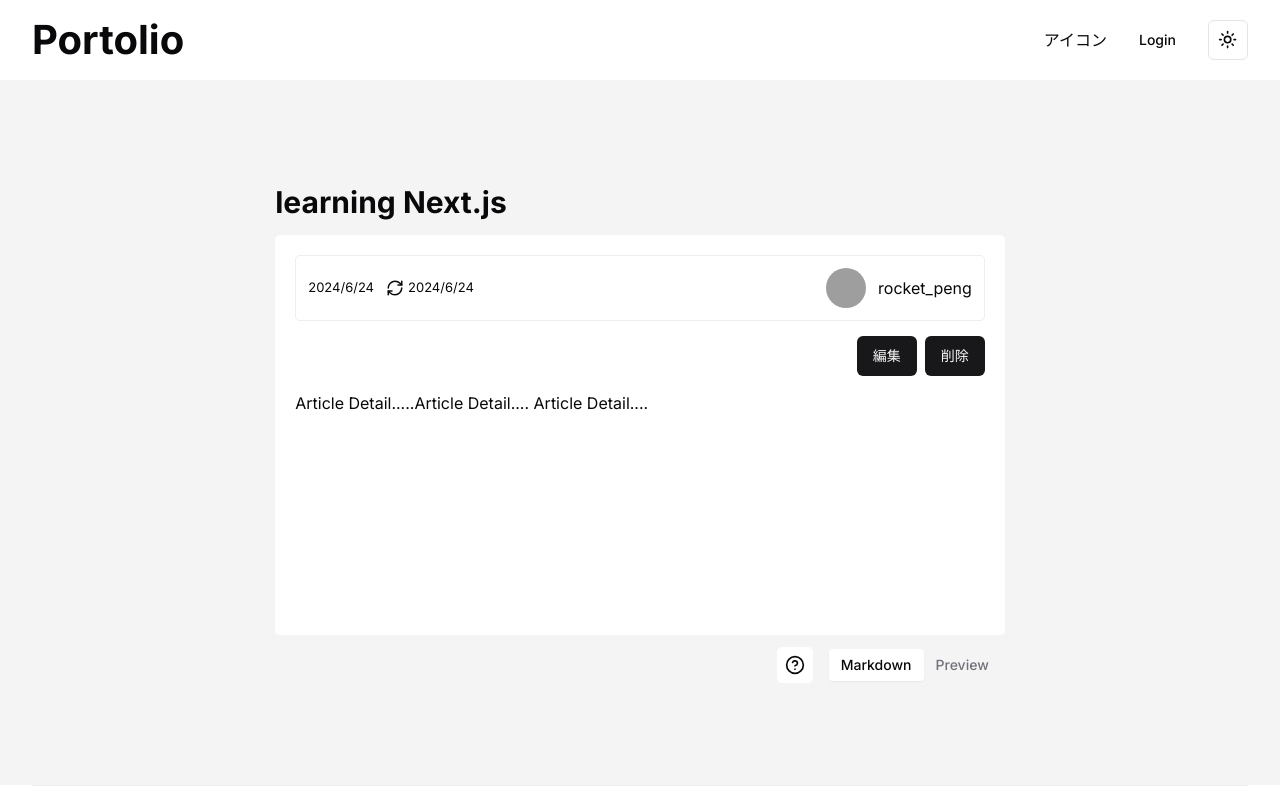
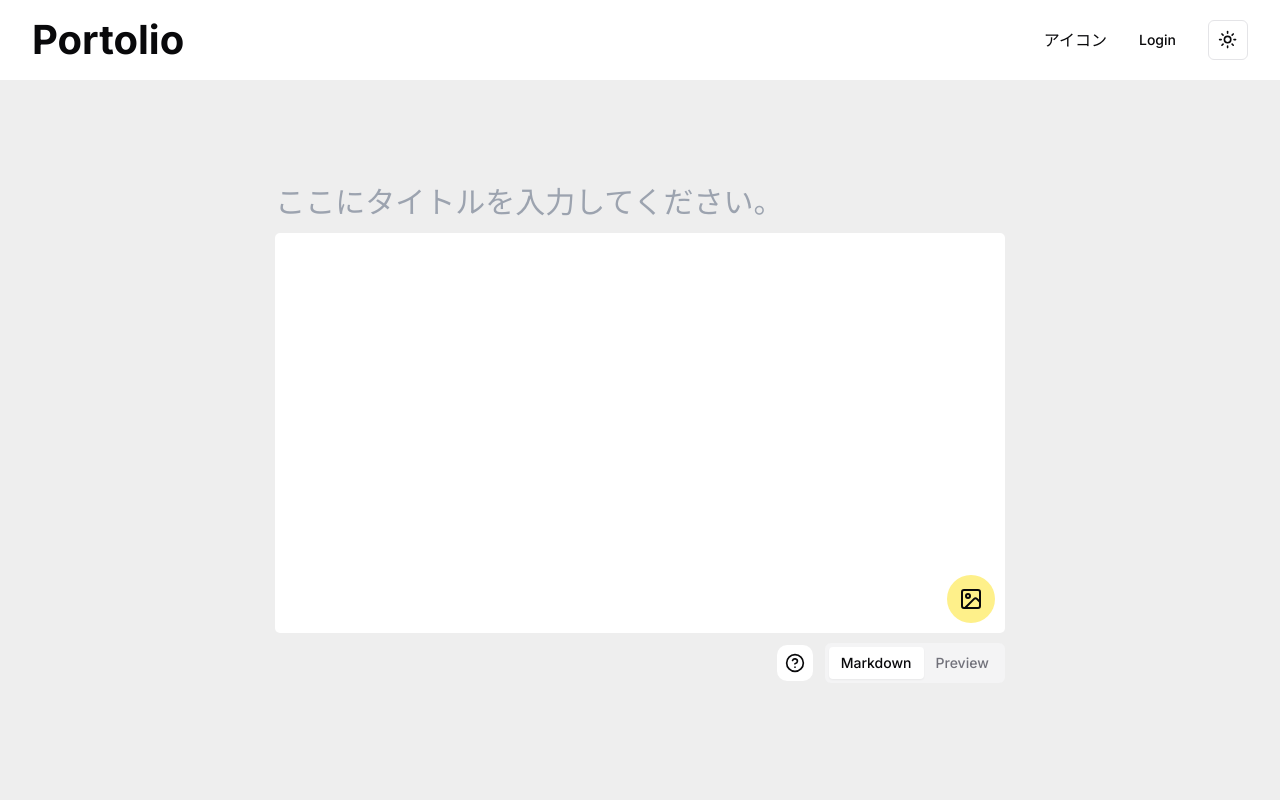
Before and after one commit to balckowl/portolio-new-3, a Next.js app: page /posts/create in a window 1280 px wide. Shown: the top 800 px of the page. Built offline with nearby package versions, Linux system fonts and the light colour scheme; grey boxes are pictures that could not be loaded.

Commit message:
feat: create-article-editor

```diff
--- /dev/null
+++ b/src/app/(pages)/posts/create/page.tsx
@@ -0,0 +1,11 @@
+import Editor from "@/app/components/posts/editor";
+
+const EditPage = () => {
+    return (
+        <div className="bg-[#eee] min-h-screen">
+            <Editor />
+        </div>
+    )
+}
+
+export default EditPage;
--- /dev/null
+++ b/src/app/components/posts/editor.tsx
@@ -0,0 +1,47 @@
+"use client"
+import { Tabs, TabsContent, TabsList, TabsTrigger } from "@/components/ui/tabs"
+import { CircleHelp, Image } from "lucide-react"
+import Link from "next/link"
+
+const Editor = () => {
+    return (
+        <div className="py-[100px] flex justify-center min-h-[calc(100vh-80px-60px)]">
+            <div className="w-[92%] sm:container flex justify-center">
+                <Tabs className="w-full lg:w-[60%]" defaultValue="markdown">
+                    <div className="mb-[5px]">
+                        <input type="text" placeholder="ここにタイトルを入力してください。" className="w-full bg-[#eee] focus:outline-none text-[18px] md:text-[25px] lg:text-[30px]"/>
+                    </div>
+                    <div className="mb-[10px]">
+                        <TabsContent value="markdown">
+                            <div className="h-[400px] bg-white p-5 rounded-[5px] relative w-full">
+                                <textarea name="" className="h-full w-full focus:outline-none resize-none"></textarea>
+                                <div onClick={() => document.getElementById('file-input')?.click()} className="bg-yellow-200 w-12 h-12 flex items-center justify-center absolute bottom-[10px] right-[10px] rounded-full cursor-pointer">
+                                    <Image />
+                                    <input type="file" id="file-input" className="hidden" accept=".jpg,.gif,.png,image/gif,image/jpeg,image/png" />
+                                </div>
+                            </div>
+                        </TabsContent>
+                        <TabsContent value="password">
+                            <div className={`preview min-h-[400px] bg-white px-8 py-5 rounded-[5px] w-full`}>
+                                挫折しました！！！挫折しました！！！挫折しました！！！
+                            </div>
+                        </TabsContent>
+                    </div>
+                    <div className="flex justify-end items-center gap-3">
+                        <Link href="/posts/2" target="_blank">
+                            <div className="bg-white py-2 px-2 flex items-center gap-3 cursor-pointer rounded-[10px]">
+                                <CircleHelp width={20} height={20} />
+                            </div>
+                        </Link>
+                        <TabsList>
+                            <TabsTrigger value="markdown">Markdown</TabsTrigger>
+                            <TabsTrigger value="password">Preview</TabsTrigger>
+                        </TabsList>
+                    </div>
+                </Tabs>
+            </div>
+        </div>
+    )
+}
+
+export default Editor;
```
